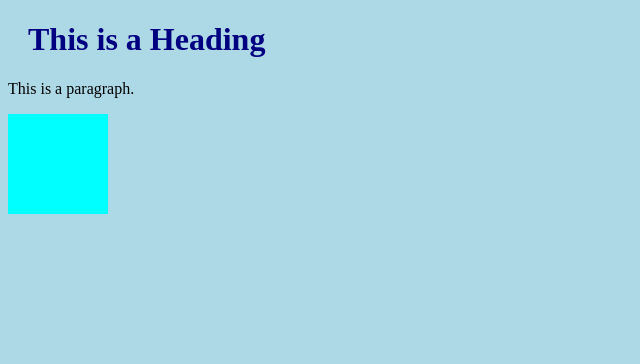
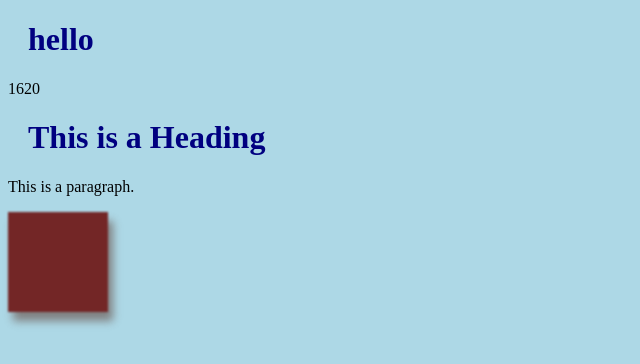
Before and after one commit to oldTRex/-isExtinct, a plain HTML site: page index.html in a window 1280 px wide. Shown: the whole page, without its empty margins (0-640 px from the left). Drawn offline with Linux system fonts and the light colour scheme.

Commit message:
add main.js as index

```diff
--- a/index.css
+++ b/index.css
@@ -84,8 +84,14 @@ body {
   filter: sepia(0%);
   filter: saturate(1);
   filter: hue-rotate(360deg);
-  filter: invert(100%);
-  width: 100px;
+  filter: invert(0%);
+  filter: opacity(100%);
+  filter: brightness(100%);
+  filter: contrast(100%);
+  filter: blur(0px);
+  /* multiple filters */
+  filter: blur(0px) hue-rotate(0deg);
+  filter: saturate(30%) drop-shadow(5px 9px 4px gray) blur(1px);
+  width:  100px;
   height: 100px;
-
 }
--- a/main.js
+++ b/main.js
@@ -1,5 +1,7 @@
 var d= 0;
 var h=0;
+
+document.write("<h1>hello</h1>")
 
 async function right() {
     var x = document.getElementsByClassName("rotate");
@@ -36,5 +38,7 @@ async function down() {
     x[0].style.transform =  trans;
 
 }
-console.log(d,h);
-while( d > 360  && h > 60) alert("you won!");
+
+//alert(eval("10 * 20 + 8"));
+var x =  '324' * 5;
+document.write(x)
```
